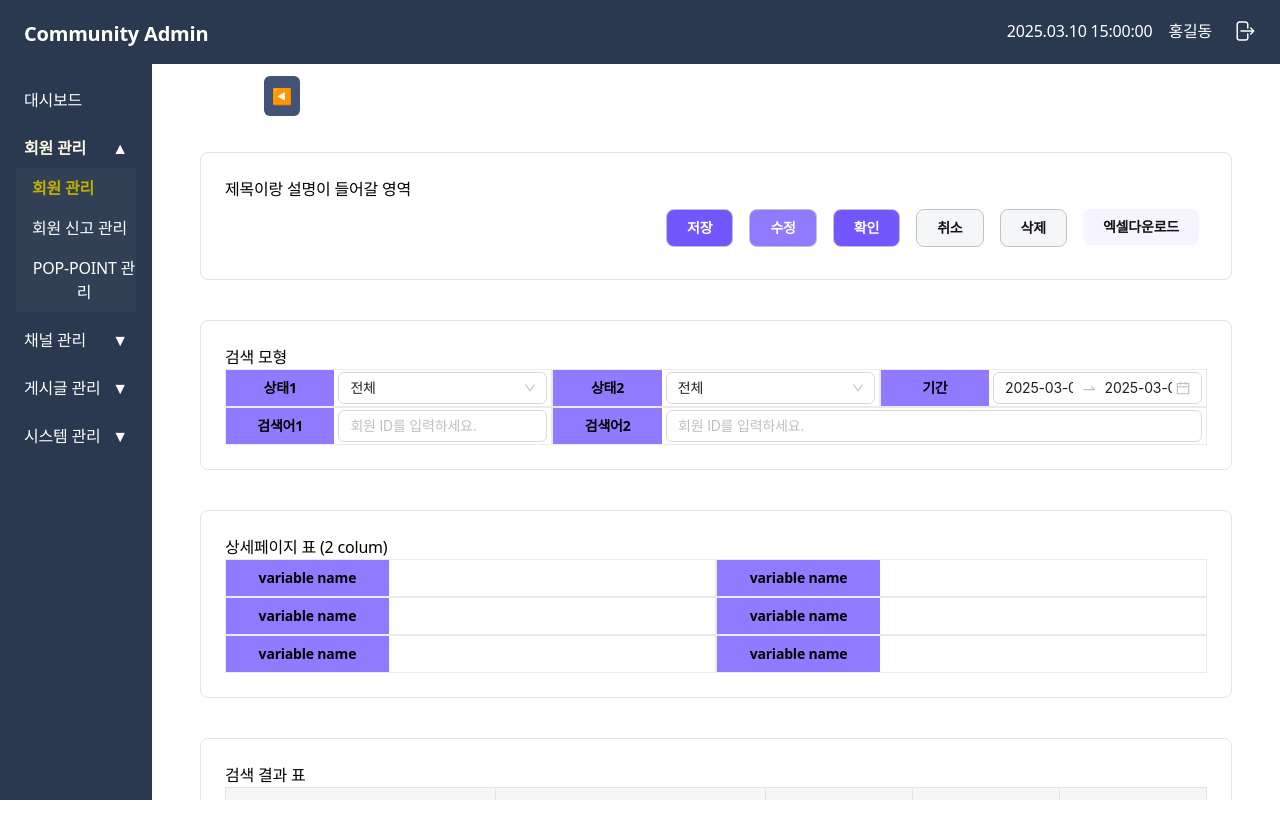
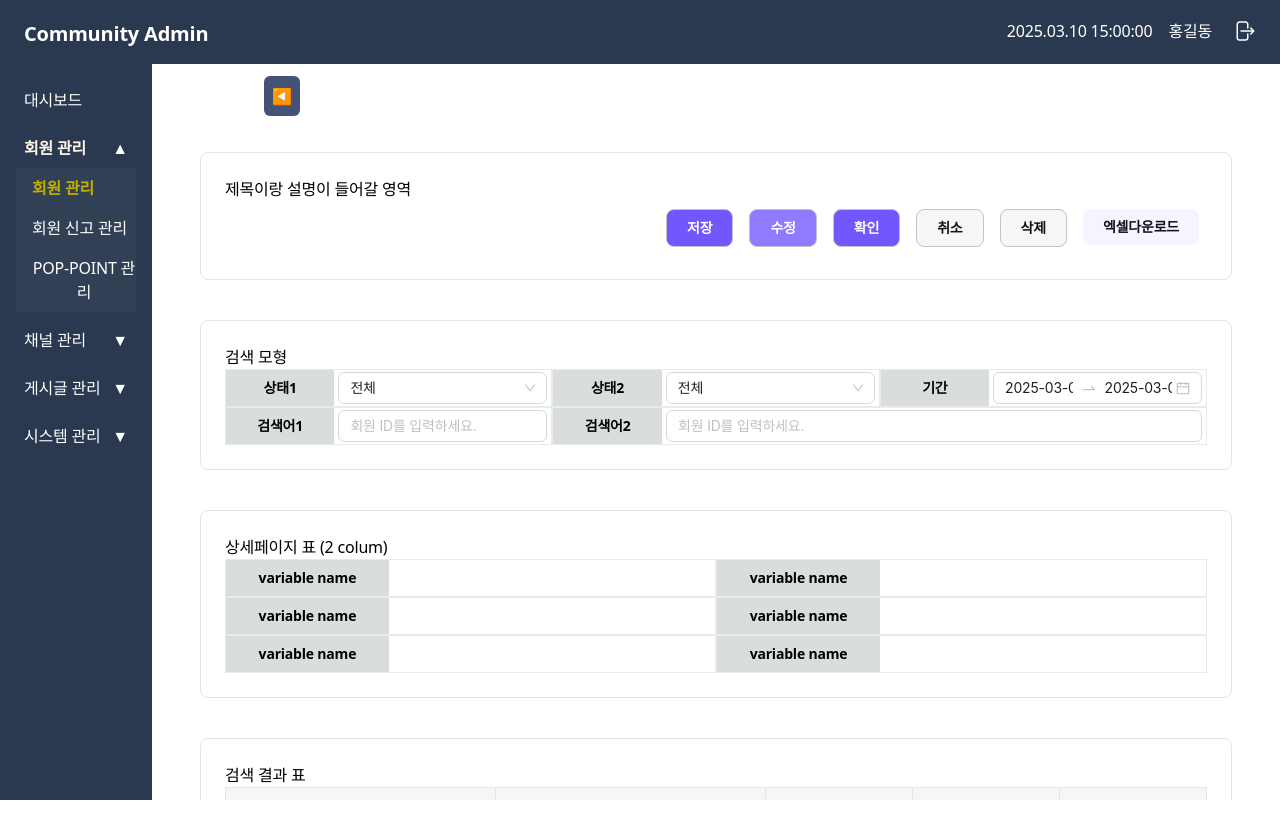
Before and after one commit to Namkyungyun/naamk-admin-portal, a Next.js app: page /test in a window 1280 px wide. Shown: the top 838 px of the page. Built offline with nearby package versions, Linux system fonts and the light colour scheme; no server answers; sample sign-in values are in the browser's storage.

Commit message:
remove unrequired element

```diff
--- a/app/(portal)/component/Buttons.jsx
+++ b/app/(portal)/component/Buttons.jsx
@@ -1,5 +1,3 @@
-"use client";
-
 import { SmallIconButton } from "@/app/components/Buttons";
 
 const style = {
--- a/app/(portal)/component/Column.jsx
+++ b/app/(portal)/component/Column.jsx
@@ -1,7 +1,7 @@
 export function FullColumn({ title, children }) {
   return (
     <div className="flex col-span-6 grid grid-cols-6 border border-bd-subtle">
-      <div className="col-span-1 bg-brand-50 text-center">
+      <div className="col-span-1 bg-disabled text-center">
         <label className="text-black text-sm font-semibold leading-9">
           {title}
         </label>
@@ -14,7 +14,7 @@ export function FullColumn({ title, children }) {
 export function MDColumn({ title, children }) {
   return (
     <div className="flex col-span-3 grid grid-cols-3 border border-bd-subtle">
-      <div className="col-span-1 bg-brand-50 text-center">
+      <div className="col-span-1 bg-disabled text-center">
         <label className="text-black text-sm font-semibold leading-9">
           {title}
         </label>
--- a/app/components/Buttons.jsx
+++ b/app/components/Buttons.jsx
@@ -1,5 +1,3 @@
-"use client";
-
 const style = {
   disabled: "text-fg-disabled bg-disabled",
 };
--- a/app/components/LoadingPage.jsx
+++ b/app/components/LoadingPage.jsx
@@ -1,5 +1,3 @@
-"use client";
-
 import LoadingDot from "./LoadingDot";
 
 export default function LoadingPage() {
```
